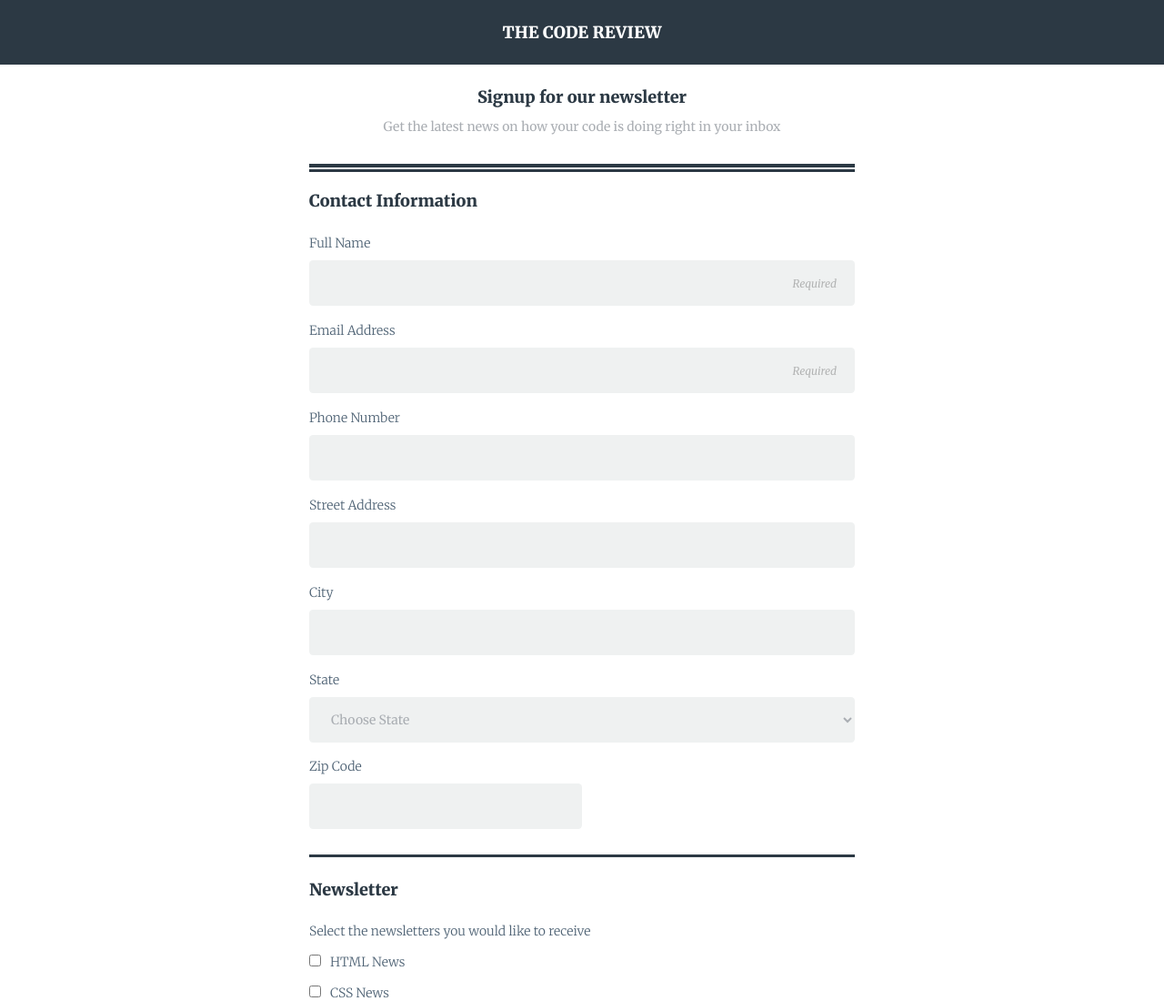
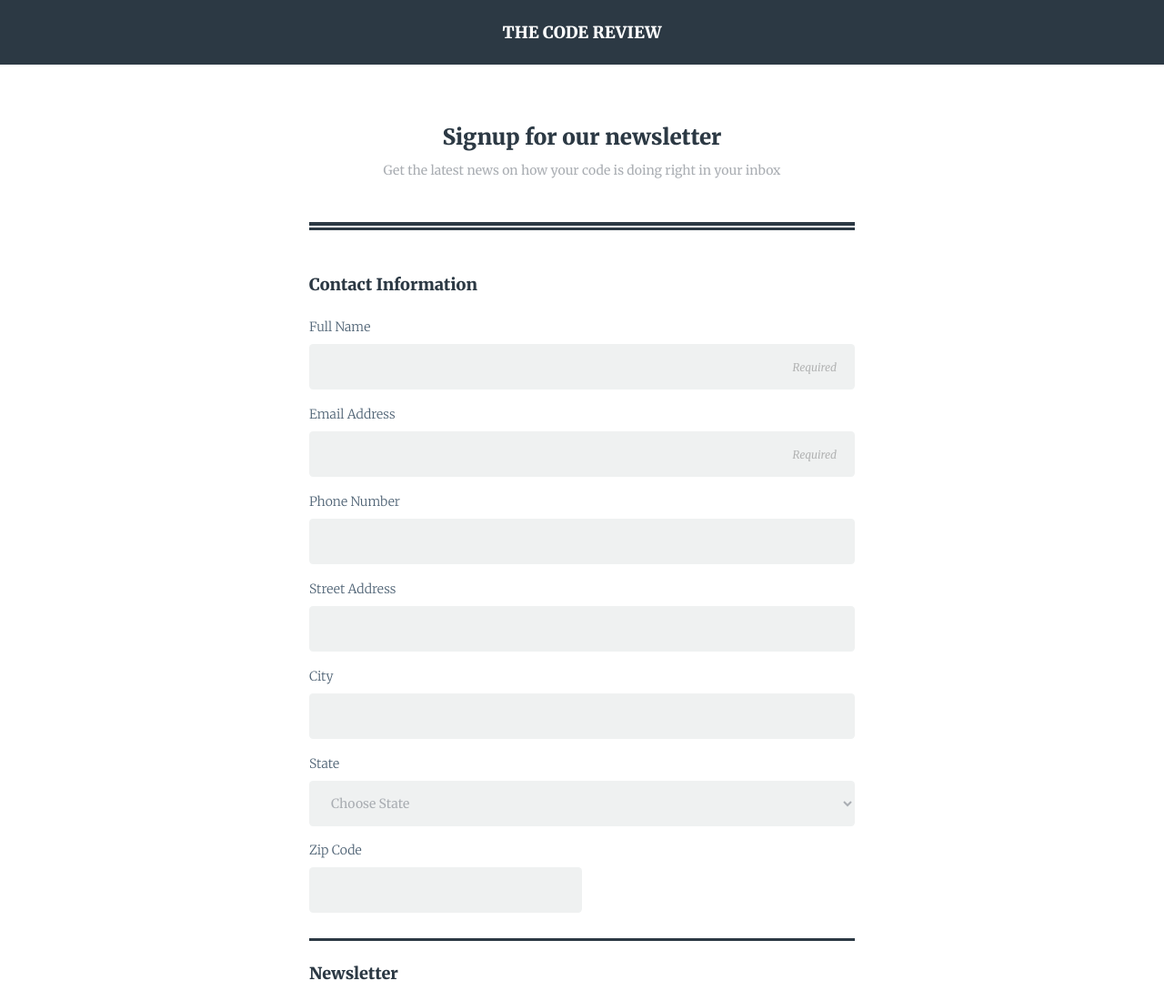
Before and after one commit to cyberkathleen/responsive-registration-form, a plain HTML site: page index.html in a window 1280 px wide. Shown: the top 1100 px of the page at 91% size. Drawn offline with Linux system fonts and the light colour scheme.

Commit message:
Added desktop CSS for intro

```diff
--- a/styles.css
+++ b/styles.css
@@ -187,4 +187,17 @@ select:focus {
   footer {
     padding-bottom: 45vh;
   }
+
+  h2 {
+    font-size: 1.5rem;
+  }
+
+  hr {
+    margin-bottom: 3rem;
+  }
+
+  div.intro {
+    padding-top: 4rem;
+    padding-bottom: 3rem;
+  }
 }
```
